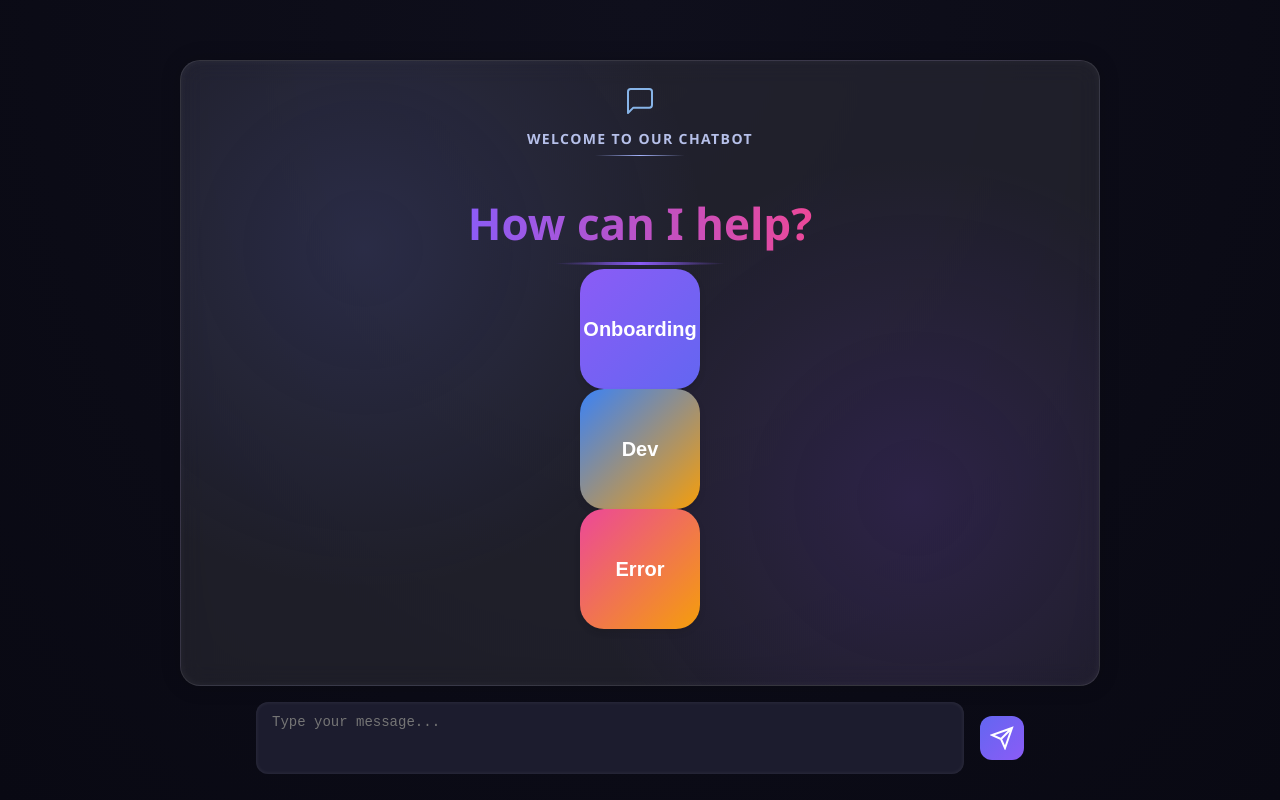
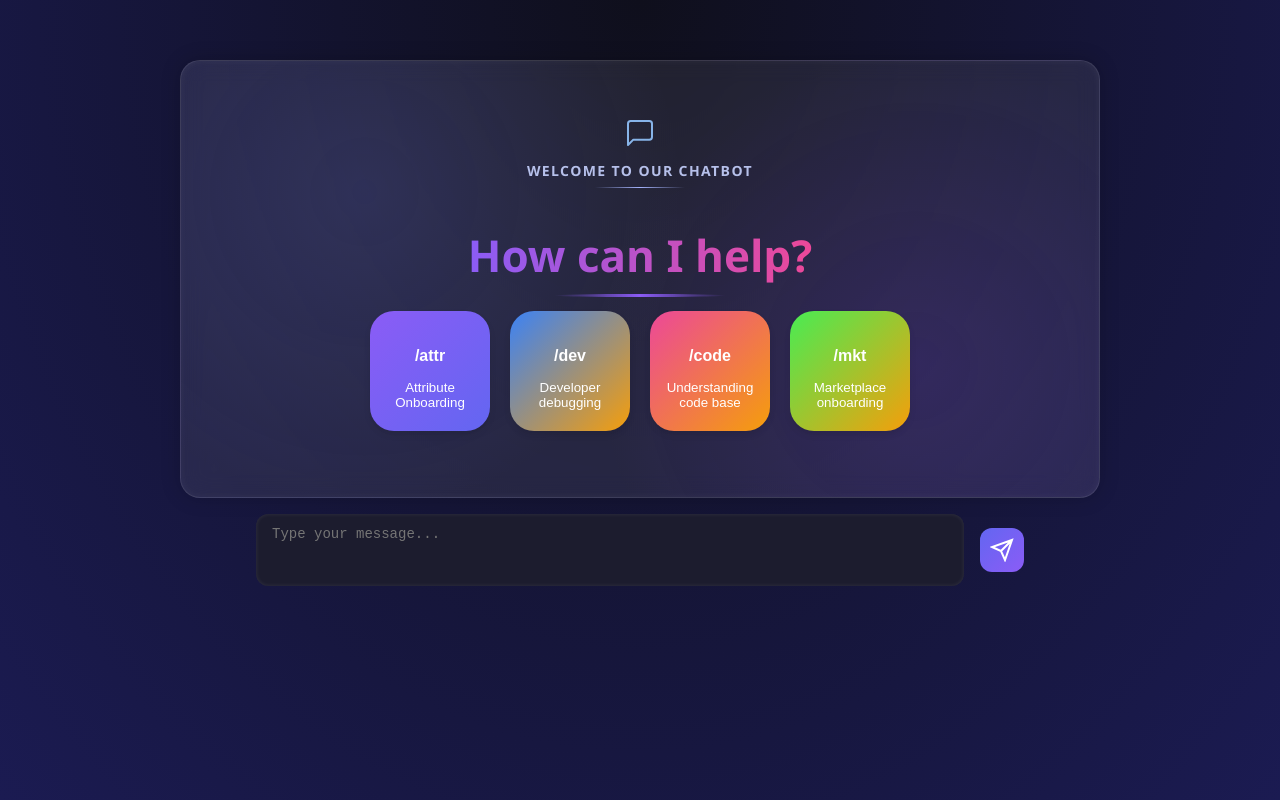
Before and after one commit to harshi-1234/Chatbot, a React (Create React App) app: page / in a window 1280 px wide. Built offline with nearby package versions, Linux system fonts and the light colour scheme.

Commit message:
Added prompt string for attribute onboarding

```diff
--- a/src/components/Chatbot.css
+++ b/src/components/Chatbot.css
@@ -4,7 +4,7 @@
 .chatbot-container {
     height: 100vh;
     width: 100vw;
-    background: radial-gradient(ellipse at top, #0f0f1c 0%, #090913 100%);
+    background: radial-gradient(ellipse at top, #0f0f1c 0%, #1b1b52 100%);
     display: flex;
     flex-direction: column;
     justify-content: center;
@@ -279,10 +279,11 @@
   /* Bubble Buttons */
   .bubble-button {
     border-radius: 24px;
-    padding: 1rem;
+    padding: 2rem;
     width: 120px;
     height: 120px;
     display: flex;
+    flex-direction: column;
     align-items: center;
     justify-content: center;
     transition: all 0.3s ease;
@@ -292,6 +293,7 @@
     font-weight: 600;
     cursor: pointer;
     border: none;
+    margin: 10px;
   }
 
   .bubble-button:hover {
@@ -309,6 +311,24 @@
 
   .bubble-error {
     background: linear-gradient(135deg, #ec4899, #f59e0b);
+  }
+
+  .bubble-mkt {
+    background: linear-gradient(135deg, #48ec53, #f59e0b);
+  }
+
+  .button-text {
+    font-size: 16px;
+    margin: 15px;
+  }
+  .button-subheading {
+    margin: 0;
+    font-weight: 400;
+  }
+
+  .message-container {
+    display: flex;
+    align-items: center;
   }
 
   /* Chat Symbol */
@@ -394,3 +414,7 @@
   ::-webkit-scrollbar {
     display: none;
   }
+
+  .card-container {
+    display: flex;
+  }
--- a/src/components/Chatbot.js
+++ b/src/components/Chatbot.js
@@ -14,6 +14,7 @@ const Chatbot = () => {
   const [showWelcome, setShowWelcome] = useState(true); // Controls welcome screen visibility
   const [isOnboardingActive, setIsOnboardingActive] = useState(false); // Tracks onboarding status
   const [showBackButton, setShowBackButton] = useState(false); // Controls back button visibility
+  const [onboardingData, setOnboardingData] = useState({});
 
   // Refs and API configuration
   const chatboxRef = useRef(null); // Reference to chatbox container
@@ -23,7 +24,7 @@ const Chatbot = () => {
   const allSteps = {
     start: {
       type: "options",
-      message: "Attributes that are already onboarded to DPP are listed here: [SDLs](https://code.amazon.com/packages/DigitalPublishingTypes/trees/mainline/--/repository/attribute-schema/com/amazon/ingestion/dpp). Attribute you want to onboard is present in the list?",
+      message: "Do you want to use an exisiting attribute? Attributes that are already onboarded to DPP are listed here: [SDLs](https://code.amazon.com/packages/DigitalPublishingTypes/trees/mainline/--/repository/attribute-schema/com/amazon/ingestion/dpp).",
       options: [
         { label: "Yes", next: "enterNamespace" },
         { label: "No", next: "pubcatAttributeName" }
@@ -31,22 +32,22 @@ const Chatbot = () => {
     },
     enterNamespace: {
       type: "input",
-      message: "Type the namespace:",
+      message: "Enter the namespace of your product. The corresponding namespace for a client token can be identified here: [DPPCPClientTokenConfig](https://code.amazon.com/packages/DPPCatalogPublisherService/blobs/mainline/--/brazil-config/app/DPPCatalogPublisherService.cfg)",
       next: "imsAttributeName"
     },
     pubcatAttributeName: {
       type: "input",
-      message: "Type the pubcat Attribute Name:",
+      message: "Lets create a new attribute, Can you enter the name of new pubcat Attribute",
       next: "pubcatAttributeSchema"
     },
     pubcatAttributeSchema: {
       type: "input",
-      message: "Type the pubcat Attribute Schema:",
+      message: "Enter the pubcat Attribute Schema. Refer [defining the Attribute Schema in DPP](https://w.amazon.com/bin/view/DigitalPublishing/DPP2.0/Creating_new_attributes).",
       next: "enterNamespace"
     },
     imsAttributeName: {
       type: "input",
-      message: "Type the IMS Attribute Name:",
+      message: "Enter the IMS Attribute Name. Refer [Marketplace Catalog Attributes](https://tiny.amazon.com/1427psrns/g2s2amazeditn2) to get appropriate IMS catalog attribute that suits your use-case.",
       next: "productGroup"
     },
     productGroup: {
@@ -78,7 +79,7 @@ const Chatbot = () => {
     },
     attributeFlowEnds: {
       type: "text",
-      message: "It will take few seconds for the system to respond back."
+      message: "Thank you for providing all the information! I'm now processing your attribute onboarding request..."
     }
   };
 
@@ -88,7 +89,7 @@ const Chatbot = () => {
    */
   const handleBackToMain = () => {
     setMessages([{
-      text: "Hi, how can I help?",
+      text: "Hi, how can I help you?",
       isBot: true,
       cards: [
         { title: "Onboarding", bg: "from-purple-500 to-blue-400", label: "/onboarding" },
@@ -186,7 +187,21 @@ const Chatbot = () => {
     const userMessage = { text: option.label, isBot: false };
     setMessages((prev) => [...prev, userMessage]);
 
+    // Get the current step name (the key from allSteps)
+    const currentStepName = Object.keys(allSteps).find(
+      key => allSteps[key] === currentFlow[0]
+    );
+
+    // Store the response
+    if (currentStepName) {
+      setOnboardingData(prev => ({
+        ...prev,
+        [currentStepName]: option.label
+      }));
+    }
+
     if (option.next === "attributeFlowEnds") {
+      sendOnboardingData();
       setIsOnboardingActive(false);
     }
 
@@ -212,6 +227,19 @@ const Chatbot = () => {
     const updatedMessages = [...messages, userMessage];
     const updatedFlow = currentFlow.slice(1);
 
+    // Get the current step name
+    const currentStepName = Object.keys(allSteps).find(
+      key => allSteps[key] === currentFlow[0]
+    );
+
+    // Store the response
+    if (currentStepName) {
+      setOnboardingData(prev => ({
+        ...prev,
+        [currentStepName]: input
+      }));
+    }
+
     if (nextKey && allSteps[nextKey]) {
       updatedFlow.unshift(allSteps[nextKey]);
     }
@@ -220,6 +248,46 @@ const Chatbot = () => {
     setCurrentFlow(updatedFlow);
     setIsWaitingForInput(false);
   };
+
+  const sendOnboardingData = async () => {
+    try {
+      // Format the prompt from collected data
+      const prompt = Object.entries(onboardingData)
+        .map(([key, value]) => `${key}: ${value}`)
+        .join('\n');
+
+      // Structure the request exactly like your working example
+      const requestPayload = {
+        kb: "attribute_onboarding", // Changed from "codebase" to distinguish flows
+        prompt: prompt
+      };
+
+      console.log("Sending to Lambda:", requestPayload); // For debugging
+
+      const { data } = await axios.post(API_URL, requestPayload);
+
+      setMessages(prev => [...prev, {
+        text: data.response || "Attribute onboarding submitted successfully!",
+        isBot: true
+      }]);
+
+    } catch (error) {
+      console.error("Onboarding submission error:", error);
+
+      let errorMessage = "Sorry, something went wrong. Please try again.";
+      if (error.response?.data?.error) {
+        errorMessage = `Error: ${error.response.data.error}`;
+      }
+
+      setMessages(prev => [...prev, {
+        text: errorMessage,
+        isBot: true
+      }]);
+    } finally {
+      setOnboardingData({});
+    }
+  };
+
 
   /**
    * Handles input change and detects command trigger
@@ -370,24 +438,34 @@ const Chatbot = () => {
                 <h1 className="welcome-heading">How can I help?</h1>
 
                 {/* Action buttons */}
-                <div className="flex flex-nowrap justify-center items-center gap-4 w-full px-4 py-6 overflow-x-auto">
+                <div className="card-container justify-center items-center gap-4 w-full px-4 py-6 overflow-x-auto">
                   <button
                     onClick={() => handleOptionClick({ label: "/onboarding" })}
                     className="bubble-button bubble-onboarding flex-shrink-0 w-[120px]"
                   >
-                    <h2 className="text-lg font-semibold">Onboarding</h2>
+                    <p className="button-text text-lg font-semibold">/attr</p>
+                    <p className="button-subheading">Attribute Onboarding</p>
                   </button>
                   <button
                     onClick={() => handleOptionClick({ label: "/dev" })}
                     className="bubble-button bubble-dev flex-shrink-0 w-[120px]"
                   >
-                    <h2 className="text-lg font-semibold">Dev</h2>
+                    <p className="button-text text-lg font-semibold">/dev</p>
+                    <p className="button-subheading">Developer debugging</p>
                   </button>
                   <button
                     onClick={() => handleOptionClick({ label: "/error" })}
                     className="bubble-button bubble-error flex-shrink-0 w-[120px]"
                   >
-                    <h2 className="text-lg font-semibold">Error</h2>
+                    <p className="button-text text-lg font-semibold">/code</p>
+                    <p className="button-subheading">Understanding code base</p>
+                  </button>
+                  <button
+                    onClick={() => handleOptionClick({ label: "/error" })}
+                    className="bubble-button bubble-mkt flex-shrink-0 w-[120px]"
+                  >
+                    <p className="button-text text-lg font-semibold">/mkt</p>
+                    <p className="button-subheading">Marketplace onboarding</p>
                   </button>
                 </div>
               </div>
@@ -446,7 +524,7 @@ const Chatbot = () => {
           {showCommandPopup && (
             <div className="command-popup-container">
               <div className="command-popup">
-                {["/attribute onboarding", "/error analysing", "/dev", "/doc"].map((cmd, idx) => (
+                {["/attr", "/dev", "/code", "/mkt"].map((cmd, idx) => (
                   <div
                     key={idx}
                     className="command-option"
```
